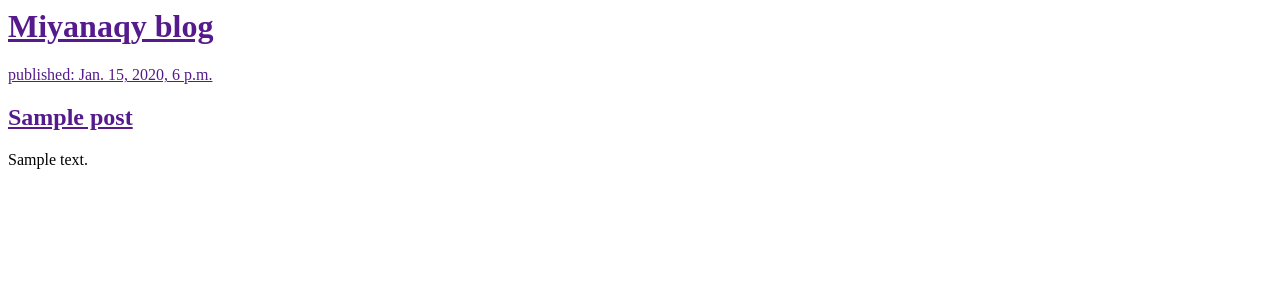
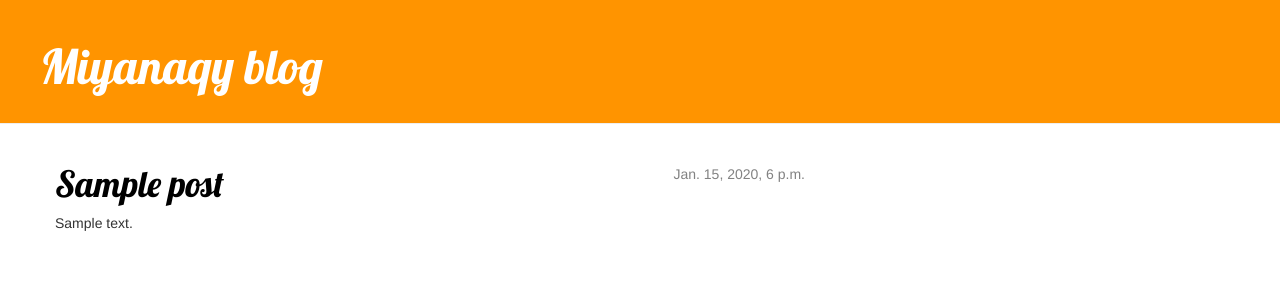
Before and after one commit to Miyanaqy/my-blog, a Django app: template blog/templates/blog/post_list.html in a window 1280 px wide. Shown: the top 302 px of the page. Run offline with Django 3.2, Linux system fonts and the light colour scheme; the template is opened without the code that fills it: values that come from a table or form of the project are taken from there, others are empty; tables that the repository leaves empty hold one stand-in row (values such as "Sample post"); some libraries are stand-ins or nearby versions.

Commit message:
add css to modifies templates

```diff
--- /dev/null
+++ b/blog/static/css/blog.css
@@ -0,0 +1,44 @@
+.page-header{
+	background-color: #ff9400;
+	margin-top: 0;
+	padding: 20px 20px 20px 40px;
+}
+
+.page-header h1, .page-header h1 a, .page-header h1 a:visited, .page-header h1 a:active{
+	color: #ffffff;
+	font-size: 36pt;
+	text-decoration: none;
+
+}
+
+.content {
+	margin-left: 40px;
+}
+
+h1,h2,h3,h4{
+	font-family: 'Lobster', cursive;
+}
+
+.date{
+	float: right;
+	color:#828282;
+}
+.save{
+	float: right;
+}
+.post-form textarea, .post-form input{
+	width: 100%;
+}
+.top-menu, .top-menu:hover, .top-menu:visited{
+	color: #ffffff;
+	float: right;
+	font-size: 26pt;
+	margin-right: 20px;
+}
+
+.post {
+	margin-bottom: 70px;
+}
+.post h1 a, .post h1 a:visited{
+	color: #000000;
+}
--- a/blog/templates/blog/post_list.html
+++ b/blog/templates/blog/post_list.html
@@ -1,17 +1,30 @@
+{% load staticfiles %}
 <html>
 <head>
 <title>Miyanaqy blog</title>
+<link rel="stylesheet" href="//maxcdn.bootstrapcdn.com/bootstrap/3.2.0/css/bootstrap.min.css">
+<link rel="stylesheet" href="//maxcdn.bootstrapcdn.com/bootstrap/3.2.0/css/bootstrap-theme.min.css">
+<link rel="stylesheet" href="{% static 'css/blog.css' %}">
+<link href="//fonts.googleapis.com/css?family=Lobster&subset=latin,latin-ext" rel="stylesheet" type="text/css">
 </head>
 <body>
-	<div>
+	<div class="page-header">
 		<h1><a href="">Miyanaqy blog</h1>
 	</div>
+	<div class="content container">
+	<div class="row">
+	<div class="col-md-8">
 	{% for post in posts %}
-	<div>
-		<p>published: {{ post.published_date}}</p>
-		<h2><a href="">{{ post.title }}</a></h2>
+	<div class="post">
+	<div class="date">
+		{{ post.published_date }}
+		</div>
+		<h1><a href="">{{ post.title }}</a></h1>
 		<p>{{ post.text|linebreaksbr}}</p>
 	</div>
 	{% endfor %}
+	</div>
+	</div>
+	</div>
 </body>
 </html>
```
